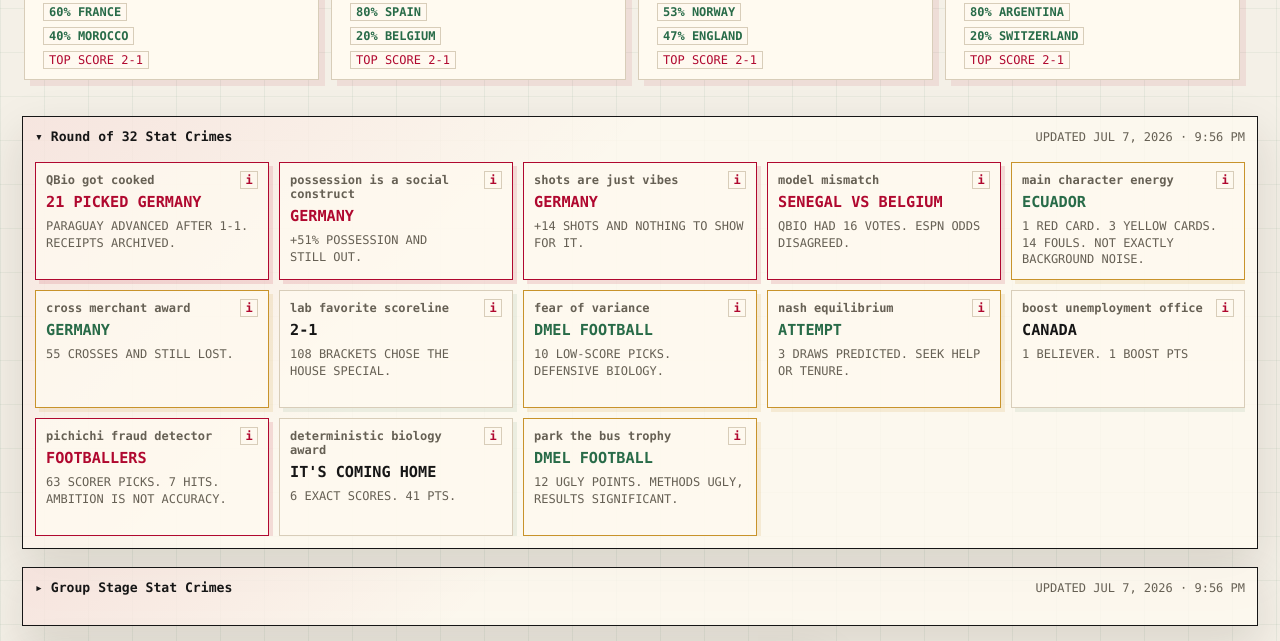
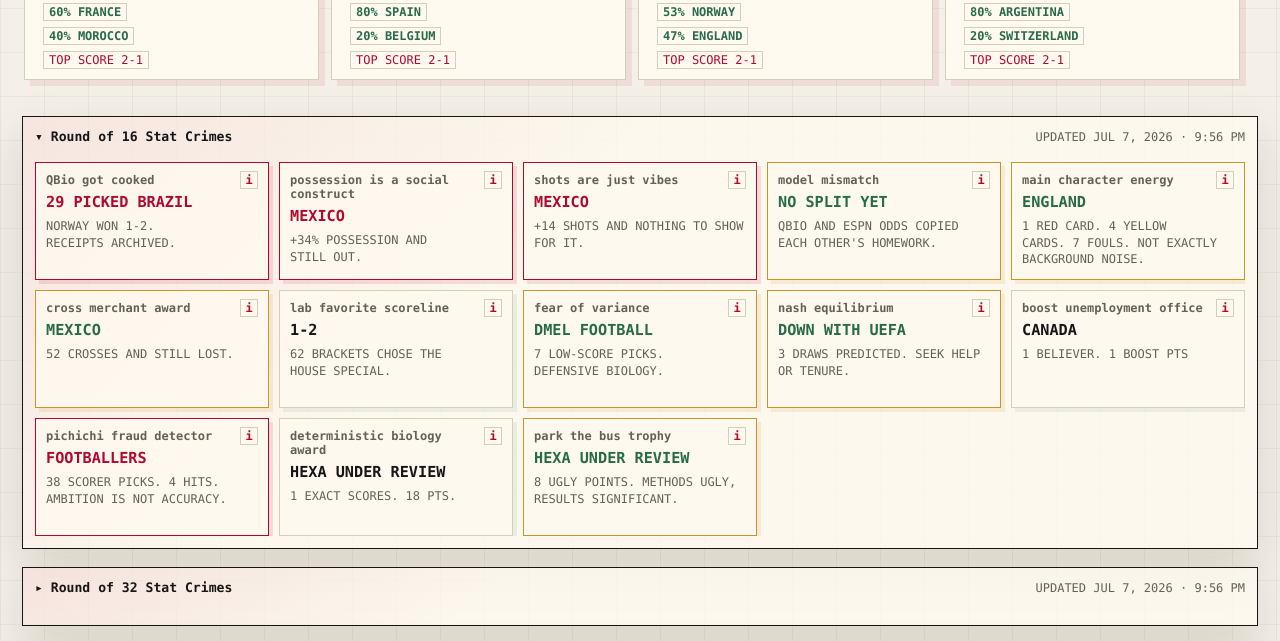
Before and after one commit to gumadeiras/world-cup-bracket, a plain HTML site: page index.html in a window 1280 px wide. Shown: the part 1443-2084 px from the top of the page. Drawn offline with Linux system fonts and the light colour scheme; a web font is replaced by a local one.

Commit message:
Add Round of 16 stat crimes panel
Add a separate Round of 16 Stat Crimes panel using the existing stat renderer.

Round of 32 stats are now collapsed by default, and shared tooltip copy no longer hard-codes the round.

```diff
--- a/app.js
+++ b/app.js
@@ -135,6 +135,8 @@ const leaderboardEl = document.querySelector("[data-leaderboard]");
 const leaderboardUpdatedEl = document.querySelector("[data-leaderboard-updated]");
 const statCrimesEl = document.querySelector("[data-stat-crimes]");
 const statCrimesUpdatedEl = document.querySelector("[data-stat-crimes-updated]");
+const r16StatCrimesEl = document.querySelector("[data-r16-stat-crimes]");
+const r16StatCrimesUpdatedEl = document.querySelector("[data-r16-stat-crimes-updated]");
 const groupStatCrimesEl = document.querySelector("[data-group-stat-crimes]");
 const groupStatCrimesUpdatedEl = document.querySelector("[data-group-stat-crimes-updated]");
 const entryDetailEl = document.querySelector("[data-entry-detail]");
@@ -931,19 +933,19 @@ function boostPointRows(completed) {
 }
 
 const statRules = {
-  cooked: "Completed round-of-32 game where QBio's most-picked winner was wrong.",
+  cooked: "Completed game in this round where QBio's most-picked winner was wrong.",
   possession: "Completed games where the losing team had more possession. Biggest possession gap wins.",
   shots: "Completed games where the losing team had more total shots. Biggest shot gap wins.",
-  model: "Completed round-of-32 game where QBio's most-picked winner differs from the ESPN odds favorite.",
+  model: "Completed game in this round where QBio's most-picked winner differs from the ESPN odds favorite.",
   character: "Team with the highest card score. Red cards count triple, then yellow cards, then fouls break ties.",
   crosses: "Team with the most crosses. Teams that lost get priority because that is funnier.",
   scoreline: "Most common scoreline picked by QBio brackets for this round.",
   coward: "Counts low-score picks in this round: 1-0, 0-1, and 1-1.",
   sicko: "Counts tied-score predictions in this round.",
-  boost: "Only boost countries that already played completed round-of-32 games are eligible.",
-  pichichi: "Counts scorer picks in completed round-of-32 games, then compares them to scorer hits.",
-  deterministic: "Most exact scores from completed round-of-32 games.",
-  bus: "Points earned from completed 1-0, 0-1, and 1-1 round-of-32 picks.",
+  boost: "Only boost countries that already played completed games in this round are eligible.",
+  pichichi: "Counts scorer picks in completed games in this round, then compares them to scorer hits.",
+  deterministic: "Most exact scores from completed games in this round.",
+  bus: "Points earned from completed 1-0, 0-1, and 1-1 picks in this round.",
   perfect: "Group-stage teams with three wins. Goal difference breaks ties.",
   draw: "Group-stage team with the most draws.",
   goals: "Group-stage team with the most goals scored.",
@@ -988,6 +990,14 @@ function renderStatCrimes() {
     includeBracket: true,
     matchIds: r32Ids,
     title: "round of 32"
+  });
+  const r16Ids = rounds[1].matches.map(([id]) => String(id));
+  const r16Completed = completedStatMatches(matchResults, data.matchStats || {}).filter((entry) => r16Ids.includes(entry.id));
+  renderStatCrimesPanel(r16StatCrimesEl, r16StatCrimesUpdatedEl, {
+    completed: r16Completed,
+    includeBracket: true,
+    matchIds: r16Ids,
+    title: "round of 16"
   });
   renderStatCrimesPanel(groupStatCrimesEl, groupStatCrimesUpdatedEl, {
     completed: completedStatMatches(groupResults, data.groupMatchStats || {}),
--- a/index.html
+++ b/index.html
@@ -2133,7 +2133,17 @@
       </div>
     </section>
 
-    <details class="stat-crimes smooth-details" aria-label="round of 32 QBio stat crimes" open>
+    <details class="stat-crimes smooth-details" aria-label="round of 16 stat crimes" open>
+      <summary>
+        <h2>Round of 16 Stat Crimes</h2>
+        <p data-r16-stat-crimes-updated></p>
+      </summary>
+      <div class="details-body">
+        <div class="stat-crimes__grid" data-r16-stat-crimes></div>
+      </div>
+    </details>
+
+    <details class="stat-crimes smooth-details" aria-label="round of 32 stat crimes">
       <summary>
         <h2>Round of 32 Stat Crimes</h2>
         <p data-stat-crimes-updated></p>
```
